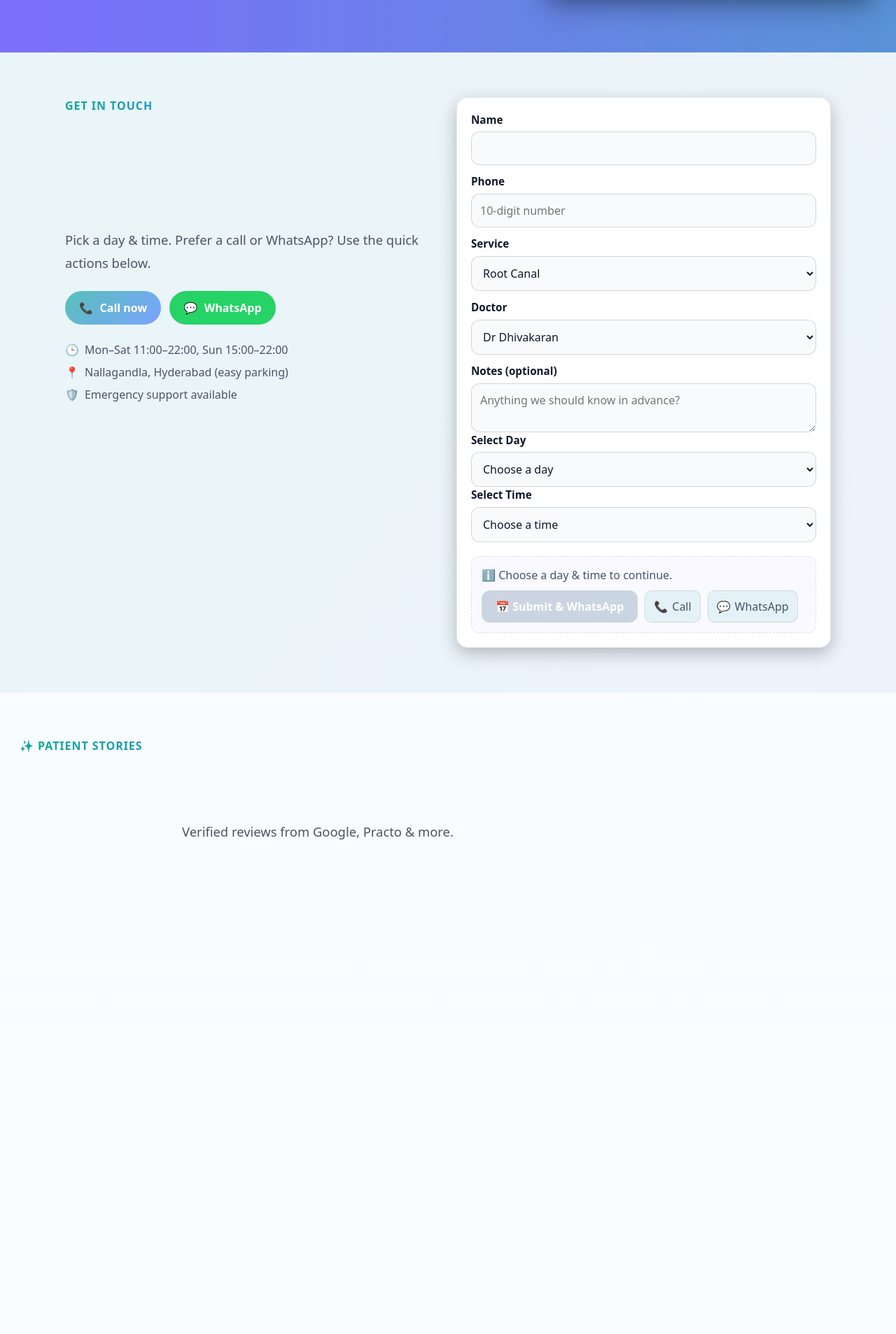
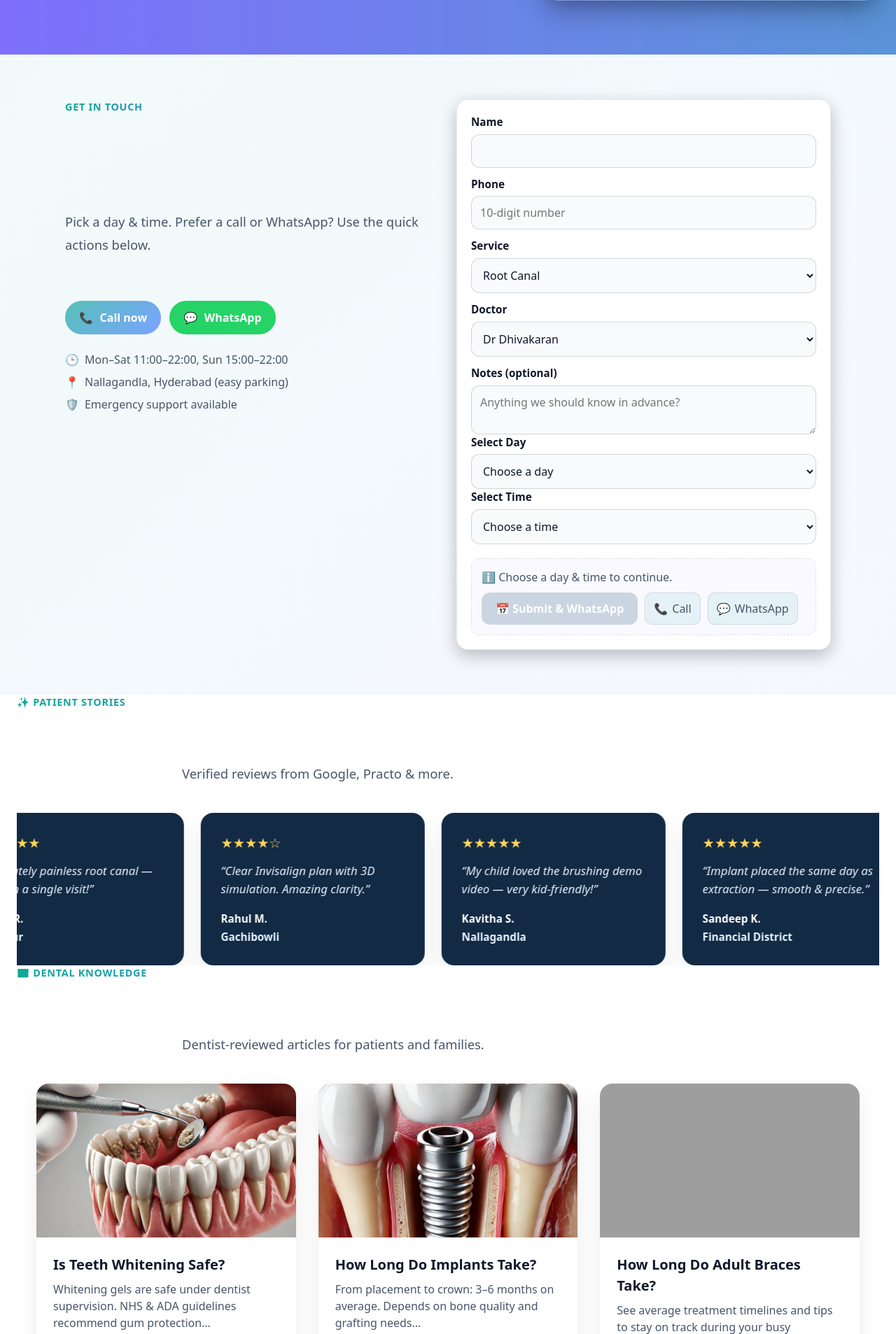
Before and after one commit to nobledentalorg-tech/NOBLE-WEBSITE, a PHP site: page / in a window 1280 px wide. Shown: the part 3460-5367 px from the top of the page at 70% size. Run offline with PHP 8.4, Linux system fonts and the light colour scheme; grey boxes are pictures that could not be loaded.

Commit message:
Update styles.css

```diff
--- a/styles.css
+++ b/styles.css
@@ -1248,235 +1248,228 @@ Luxury Gradient • Premium Motion • SEO + Performance Optimized
   line-height: 1.8;
 }
 
-/* ---------- TESTIMONIALS ---------- */
-#testimonials {
-  background: var(--color-bg);
-  padding: var(--space-xl) 0;
-  position: relative;
-}
-
-.testimonial-static {
-  display: grid;
-  grid-template-columns: repeat(auto-fit, minmax(320px, 1fr));
-  gap: var(--space-lg);
-  margin-bottom: var(--space-xl);
-}
-
-.testimonial-card {
-  background: var(--color-surface);
-  border-radius: var(--radius-lg);
-  box-shadow: var(--shadow-md);
-  padding: var(--space-lg);
-  transition: var(--transition);
-  border: 1px solid rgba(255,255,255,0.5);
-  backdrop-filter: blur(12px);
-  opacity: 0;
-  transform: translateY(40px) scale(0.96);
-}
-
-.testimonial-card.visible {
-  opacity: 1;
-  transform: translateY(0) scale(1);
-}
-
-.testimonial-card:hover {
-  transform: translateY(-8px) scale(1.03);
-  box-shadow: var(--shadow-hover);
-}
-
-.testimonial-card .stars {
-  font-size: 1.4rem;
-  background: var(--grad-2);
-  -webkit-background-clip: text;
-  -webkit-text-fill-color: transparent;
-  margin-bottom: var(--space-xs);
-}
-
-.testimonial-card blockquote {
-  font-style: italic;
-  color: var(--color-muted);
-  margin-bottom: var(--space-sm);
-  line-height: 1.7;
-}
-
-.testimonial-card footer {
+/* ===============================
+   Responsive Premium Testimonials & Blog
+   =============================== */
+:root {
+  --blue-dark: #0b1a2f;
+  --blue-matt: #132a44;
+  --blue-light: #1e3c5c;
+  --teal: #0fc9a0;
+  --ink: #0f172a;
+  --muted: #475569;
+  --surface: #ffffff;
+  --radius: 18px;
+  --shadow: 0 14px 32px rgba(0, 0, 0, 0.08);
+}
+
+body {
+  background: #ffffff;
+  font-family: "Manrope", system-ui, sans-serif;
+  color: var(--ink);
+}
+
+.container {
+  max-width: 1280px;
+  margin: 0 auto;
+  padding: 0 1.5rem;
+}
+
+.section-title {
+  font-size: clamp(1.8rem, 5vw, 2.6rem);
+  font-weight: 800;
+  margin-bottom: 0.5rem;
+}
+
+.section-sub {
+  font-size: clamp(1rem, 2vw, 1.15rem);
+  color: var(--muted);
+  margin-bottom: 2.5rem;
+}
+
+.eyebrow {
+  color: var(--teal);
   font-weight: 600;
-  color: var(--color-ink);
-  font-size: 1.05rem;
-}
-
-/* ---------- Carousel ---------- */
-.testimonial-carousel {
+  letter-spacing: 0.05em;
+  margin-bottom: 0.25rem;
+  text-transform: uppercase;
+  font-size: 0.9rem;
+}
+
+/* ------------------ Testimonials ------------------ */
+.testimonial-slider {
   overflow: hidden;
   position: relative;
-  padding: var(--space-lg) 0;
-  border-radius: var(--radius-lg);
-  background: var(--grad-soft);
-  box-shadow: var(--shadow-sm);
-}
-
-.carousel-track {
+  margin-top: 1.5rem;
+}
+
+.testimonial-track {
   display: flex;
-  gap: var(--space-xl);
-  scroll-behavior: smooth;
-}
-
-.testimonial-slide {
-  min-width: 320px;
-  background: var(--color-surface);
-  padding: var(--space-md);
-  border-radius: var(--radius-md);
-  box-shadow: var(--shadow-md);
-  border: 1px solid rgba(0,0,0,0.06);
-  transition: var(--transition);
-  opacity: 0;
-  transform: translateY(30px) scale(0.97);
-}
-
-.testimonial-slide.visible {
-  opacity: 1;
-  transform: translateY(0) scale(1);
-}
-
-.testimonial-slide:hover {
-  transform: translateY(-6px) scale(1.02);
-  box-shadow: var(--shadow-hover);
-}
-
-.testimonial-slide span {
-  display: block;
+  gap: 1.5rem;
+  animation: scrollLoop 50s linear infinite;
+  will-change: transform;
+}
+
+@keyframes scrollLoop {
+  0% {
+    transform: translateX(0);
+  }
+  100% {
+    transform: translateX(-50%);
+  }
+}
+
+.testimonial-card {
+  flex: 0 0 320px;
+  background: var(--blue-matt);
+  color: #e7f4ff;
+  border-radius: var(--radius);
+  box-shadow: var(--shadow);
+  padding: 1.8rem;
+  display: flex;
+  flex-direction: column;
+  justify-content: space-between;
+  transition: transform 0.4s ease, box-shadow 0.4s ease;
+}
+
+.testimonial-card:hover {
+  transform: translateY(-6px) scale(1.03);
+  box-shadow: 0 20px 40px rgba(11, 26, 47, 0.25);
+}
+
+.testimonial-card .stars {
+  color: #ffd65a;
+  font-size: 1.2rem;
+  margin-bottom: 0.8rem;
+}
+
+.testimonial-card blockquote {
+  font-size: 1.05rem;
+  font-style: italic;
+  line-height: 1.5;
+  margin-bottom: 1.2rem;
+}
+
+.testimonial-card footer {
+  font-weight: 700;
+  display: flex;
+  flex-direction: column;
+  gap: 0.2rem;
   font-size: 0.95rem;
-  color: var(--color-muted);
-  margin-top: var(--space-xs);
-}
-
-/* ---------- BLOG ---------- */
-#blog {
-  padding: var(--space-xl) 0;
-  background: linear-gradient(180deg, #ffffff 0%, #f9fbff 100%);
-}
-
-.knowledge-layout {
+}
+
+.testimonial-card cite {
+  font-style: normal;
+  color: #fff;
+}
+
+/* ------------------ Blog Section ------------------ */
+.blog-grid {
   display: grid;
-  gap: var(--space-xl);
-  grid-template-columns: 2fr 1fr;
-}
-
-.blog-feed {
-  display: grid;
-  gap: var(--space-lg);
+  grid-template-columns: repeat(auto-fit, minmax(300px, 1fr));
+  gap: 2rem;
+  margin-top: 2rem;
 }
 
 .blog-card {
-  background: var(--color-surface);
-  border-radius: var(--radius-lg);
-  box-shadow: var(--shadow-md);
+  background: var(--surface);
+  border-radius: var(--radius);
+  box-shadow: var(--shadow);
   overflow: hidden;
-  transition: var(--transition);
-  opacity: 0;
-  transform: translateY(40px) scale(0.96);
-}
-
-.blog-card.visible {
-  opacity: 1;
-  transform: translateY(0) scale(1);
+  transition: transform 0.4s ease, box-shadow 0.4s ease;
 }
 
 .blog-card:hover {
-  transform: translateY(-8px) scale(1.03);
-  box-shadow: var(--shadow-hover);
+  transform: translateY(-6px);
+  box-shadow: 0 20px 40px rgba(0, 0, 0, 0.15);
 }
 
 .blog-card img {
   width: 100%;
   display: block;
+  height: 220px;
+  object-fit: cover;
 }
 
 .blog-content {
-  padding: var(--space-lg);
+  padding: 1.5rem;
 }
 
 .blog-content h3 {
-  font-size: 1.5rem;
-  color: var(--color-ink);
-  margin-bottom: var(--space-xs);
-  line-height: 1.3;
+  font-size: 1.25rem;
+  margin-bottom: 0.5rem;
+  color: var(--ink);
 }
 
 .blog-content p {
-  color: var(--color-muted);
-  margin-bottom: var(--space-sm);
+  font-size: 1rem;
+  color: var(--muted);
+  margin-bottom: 1rem;
 }
 
 .blog-read {
   font-weight: 700;
-  background: var(--grad-1);
-  -webkit-background-clip: text;
-  -webkit-text-fill-color: transparent;
+  color: var(--teal);
+  text-decoration: none;
 }
 
 .blog-read:hover {
   text-decoration: underline;
 }
 
-/* ---------- Knowledge Aside ---------- */
-.knowledge-aside {
-  border-radius: var(--radius-lg);
-  padding: var(--space-lg);
-  background: var(--grad-soft);
-  box-shadow: var(--shadow-md);
-  opacity: 0;
-  transform: translateY(40px);
-}
-
-.knowledge-aside.visible {
-  opacity: 1;
-  transform: translateY(0);
-}
-
-.knowledge-aside h3 {
-  font-size: 1.3rem;
-  margin-bottom: var(--space-xs);
-}
-
-.knowledge-aside li {
-  display: flex;
-  align-items: center;
-  gap: var(--space-xs);
-  font-weight: 600;
-}
-
-.knowledge-aside a:hover {
-  background: var(--grad-2);
-  -webkit-background-clip: text;
-  -webkit-text-fill-color: transparent;
-}
-
-
-/* ---------- RESPONSIVE ---------- */
+.blog-cta {
+  text-align: center;
+  margin-top: 3rem;
+}
+
+.btn-viewall {
+  display: inline-block;
+  padding: 0.9rem 2rem;
+  border-radius: 999px;
+  background: var(--teal);
+  color: #fff;
+  font-weight: 700;
+  text-decoration: none;
+  transition: background 0.3s ease, transform 0.3s ease;
+}
+
+.btn-viewall:hover {
+  background: #0ba588;
+  transform: translateY(-3px);
+}
+
+/* ------------------ Responsive Breakpoints ------------------ */
 @media (max-width: 1024px) {
-  .knowledge-layout {
-    grid-template-columns: 1fr;
+  .testimonial-card {
+    flex: 0 0 280px;
   }
 }
 
 @media (max-width: 768px) {
-  .testimonial-card,
-  .faq-item {
-    padding: var(--space-md);
-  }
-
+  .testimonial-card {
+    flex: 0 0 240px;
+    padding: 1.2rem;
+  }
+  .blog-card img {
+    height: 180px;
+  }
+}
+
+@media (max-width: 480px) {
+  .testimonial-track {
+    gap: 1rem;
+  }
+  .testimonial-card {
+    flex: 0 0 220px;
+    font-size: 0.9rem;
+  }
   .blog-content h3 {
-    font-size: 1.25rem;
-  }
-}
-
-@media (max-width: 480px) {
-  .testimonial-slide {
-    font-size: 1rem;
-  }
-}
-
+    font-size: 1.1rem;
+  }
+  .blog-content p {
+    font-size: 0.95rem;
+  }
+}
 
 
 /* =================== FAQ =================== */
```
